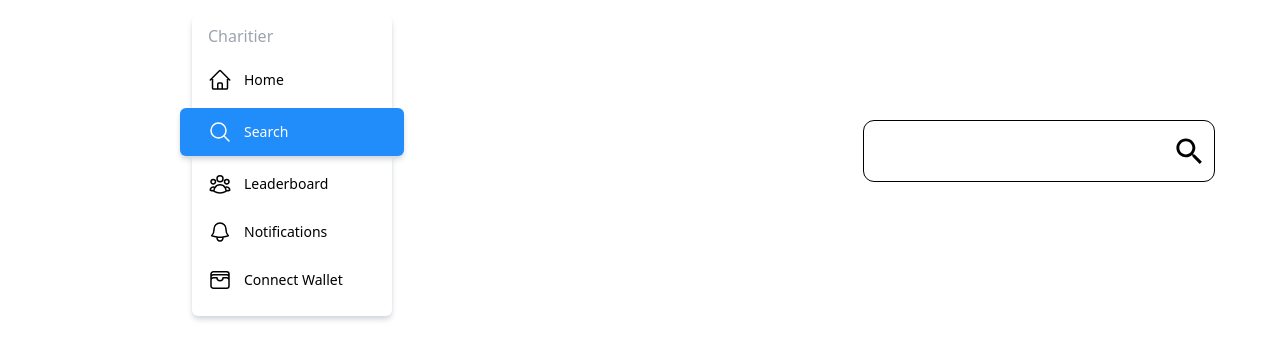
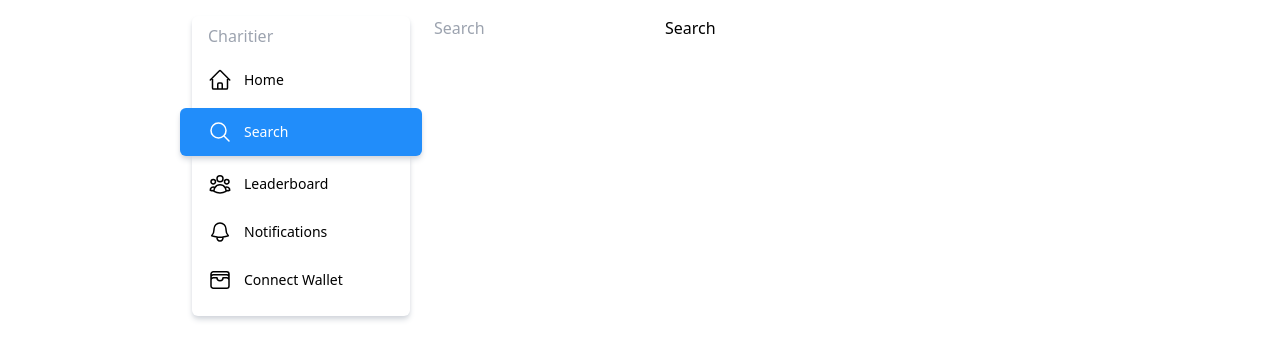
Before and after one commit to adityanithariya/Charitier-client, a Next.js app: page /search in a window 1280 px wide. Shown: the top 360 px of the page. Built offline with nearby package versions, Linux system fonts and the light colour scheme.

Commit message:
search bar fix

```diff
--- a/components/SearchBar.js
+++ b/components/SearchBar.js
@@ -1,61 +1,13 @@
-import React, { useState } from "react";
-import "./SearchBar.css";
-import SearchIcon from "@material-ui/icons/Search";
-import CloseIcon from "@material-ui/icons/Close";
+import React from 'react'
 
-function SearchBar({ placeholder, data }) {
-  const [filteredData, setFilteredData] = useState([]);
-  const [wordEntered, setWordEntered] = useState("");
 
-  const handleFilter = (event) => {
-    const searchWord = event.target.value;
-    setWordEntered(searchWord);
-    const newFilter = data.filter((value) => {
-      return value.title.toLowerCase().includes(searchWord.toLowerCase());
-    });
-
-    if (searchWord === "") {
-      setFilteredData([]);
-    } else {
-      setFilteredData(newFilter);
-    }
-  };
-
-  const clearInput = () => {
-    setFilteredData([]);
-    setWordEntered("");
-  };
-
+export default function SearchBar() {
   return (
-    <div className="search">
-      <div className="searchInputs">
-        <input
-          type="text"
-          placeholder={placeholder}
-          value={wordEntered}
-          onChange={handleFilter}
-        />
-        <div className="searchIcon">
-          {filteredData.length === 0 ? (
-            <SearchIcon />
-          ) : (
-            <CloseIcon id="clearBtn" onClick={clearInput} />
-          )}
+        <div className="container" >
+           <form className='d-flex'>
+            <input className='form-control me 2' type="search"  placeholder='Search' />
+           <button className='btn btn-outline-info' type='send' > Search</button>
+           </form>
         </div>
-      </div>
-      {filteredData.length != 0 && (
-        <div className="dataResult">
-          {filteredData.slice(0, 15).map((value, key) => {
-            return (
-              <a className="dataItem" href={value.link} target="_blank">
-                <p>{value.title} </p>
-              </a>
-            );
-          })}
-        </div>
-      )}
-    </div>
-  );
+  )
 }
-
-export default SearchBar;
```
